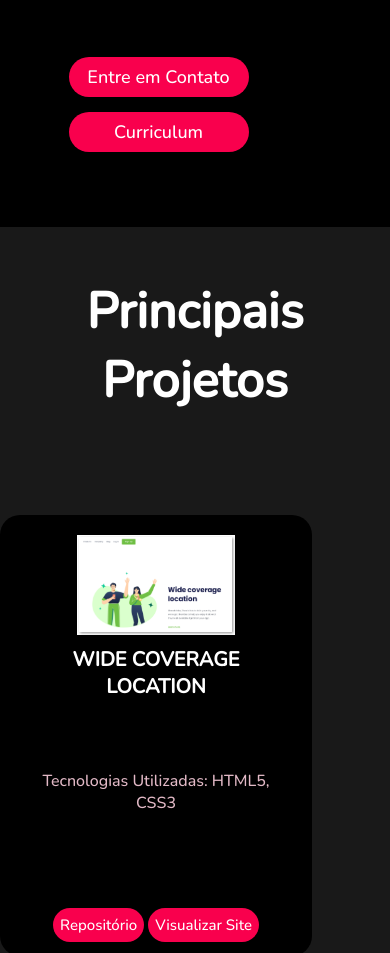
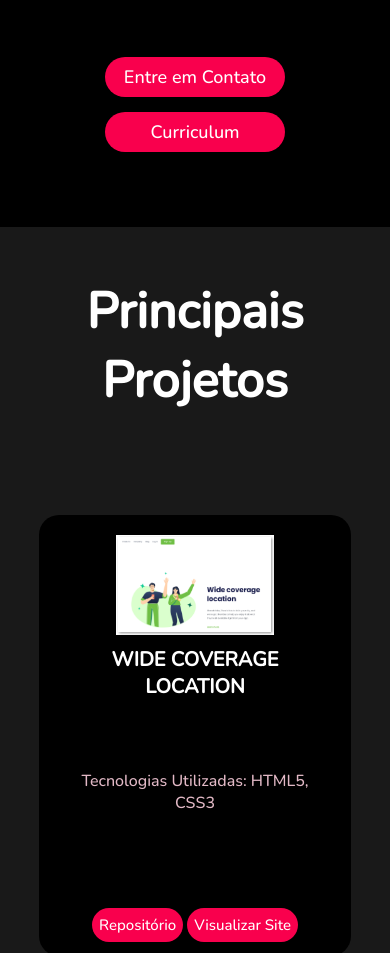
Before and after one commit to edgarsousa21/10_portfolio-edgar-raphael-sousa, a plain HTML site: page index.html in a window 390 px wide. Shown: the part 1596-2549 px from the top of the page. Drawn offline with nearby package versions, Linux system fonts and the light colour scheme.

Commit message:
Ajust Responsive Buttons

```diff
--- a/styles.css
+++ b/styles.css
@@ -97,6 +97,11 @@ section div p {
     text-align: justify;
 }
 
+section div a{
+    outline:none;
+    text-decoration: none;
+}
+
 section div button {
     background-color: #f9004d;
     color: white;
@@ -151,7 +156,7 @@ div.card h5 {
     padding: 5px 0 20px 0;
 }
 
-div.card h5 span{
+div.card h5 span {
     font-size: 15px;
 }
 
@@ -258,6 +263,7 @@ div.social a:hover {
         font-size: 20px;
         display: flex;
         flex-direction: column;
+        padding: 0 0;
     }
 
     section img {
@@ -265,8 +271,11 @@ div.social a:hover {
         height: 250px;
     }
 
+
     section div button {
-        margin-bottom: 15px;
+        display: block;
+        margin: 15px auto;
+
     }
 
     div.my-name {
@@ -282,6 +291,7 @@ div.social a:hover {
     div.card-projects {
         display: flex;
         flex-direction: column;
+        align-items: center;
         gap: 30px;
     }
 
```
